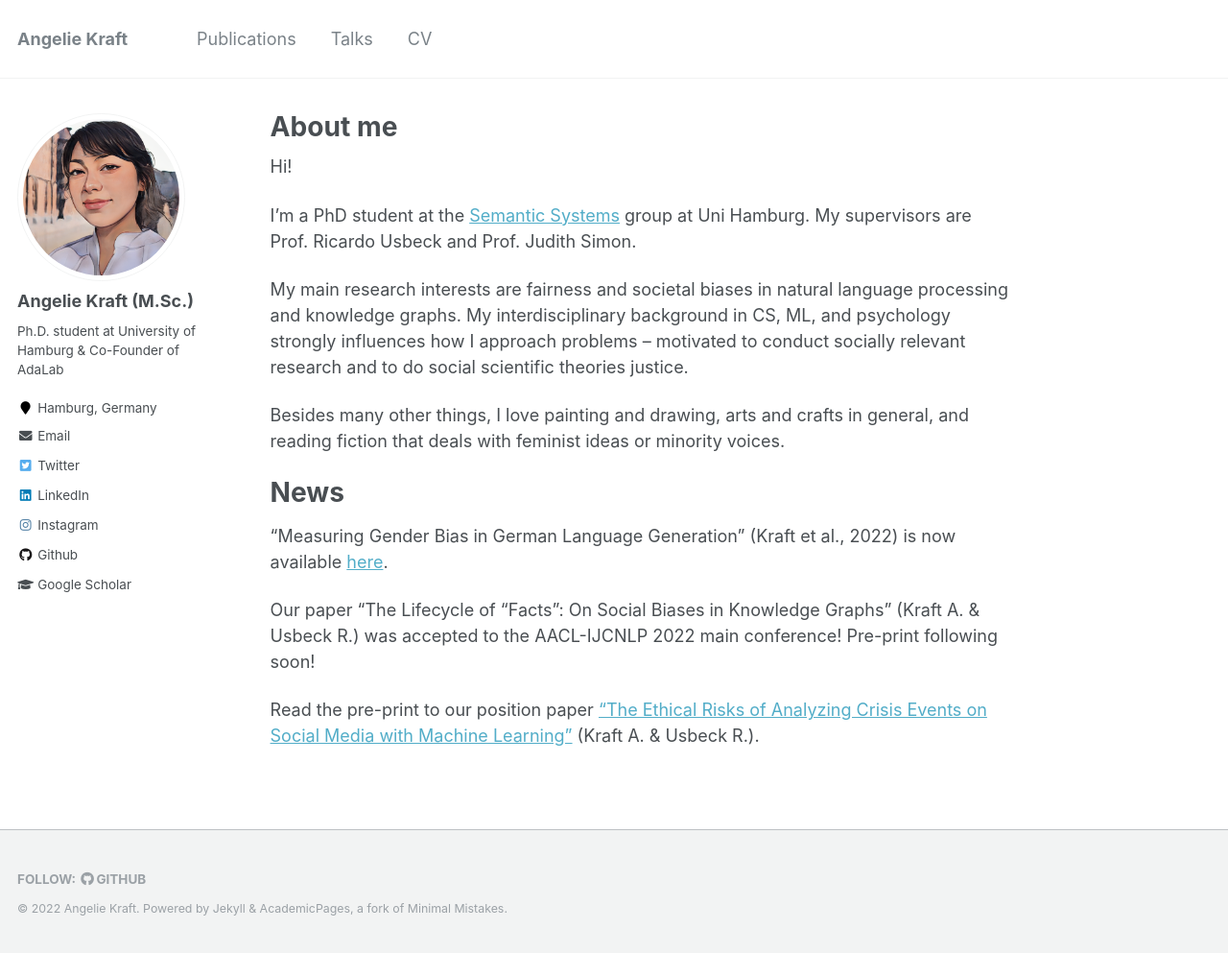
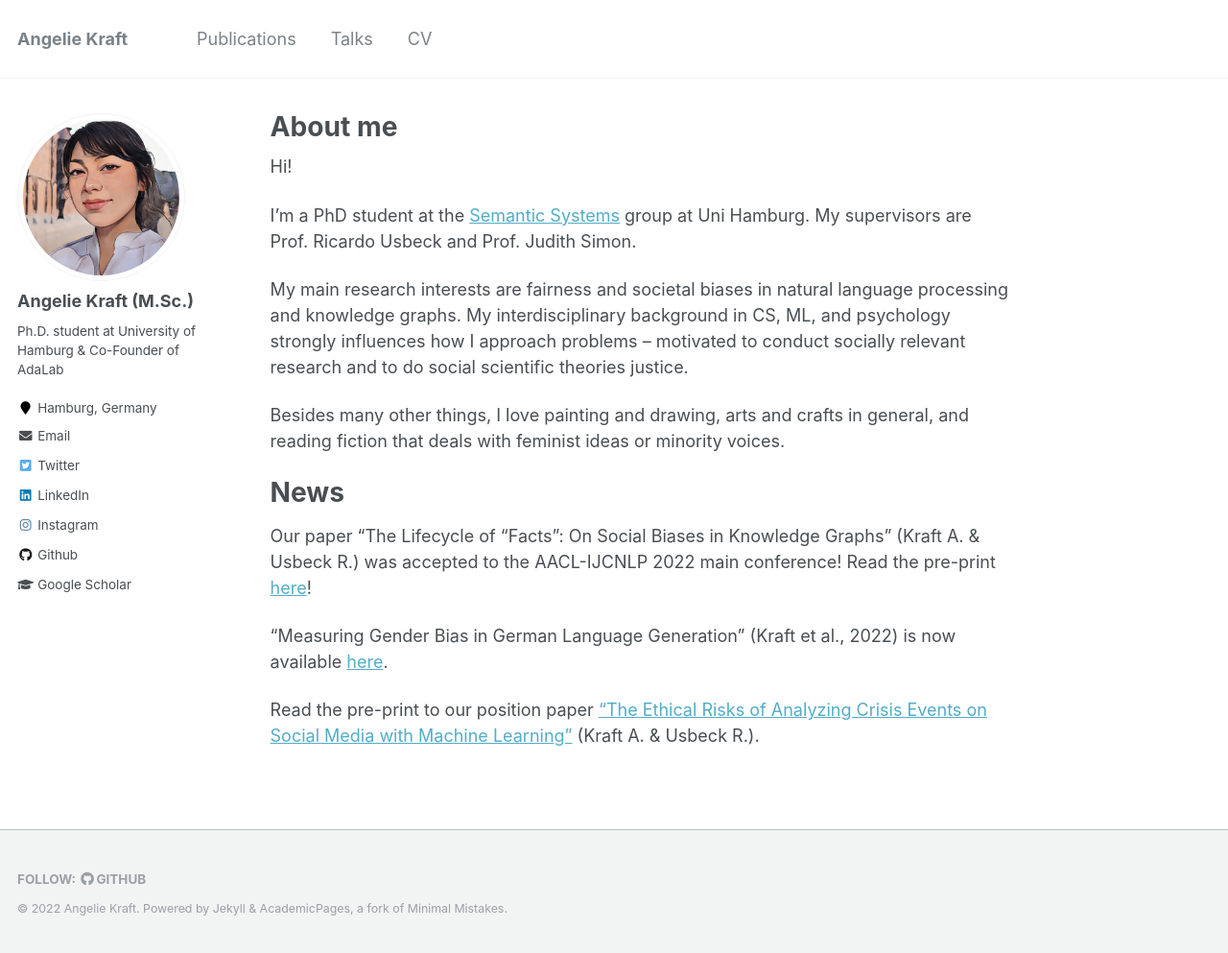
Before and after one commit to krangelie/krangelie.github.io, a Jekyll site: the page built from _pages/about.md, in a window 1280 px wide and 993 px high. Shown: the whole window at 96% size. Built offline with Jekyll 4.4.1, drawn with Linux system fonts in a browser that asks for light colours.

Commit message:
Update about.md

```diff
--- a/_pages/about.md
+++ b/_pages/about.md
@@ -17,8 +17,8 @@ Besides many other things, I love painting and drawing, arts and crafts in gener
 
 
 # News
+Our paper "The Lifecycle of "Facts": On Social Biases in Knowledge Graphs" (Kraft A. & Usbeck R.) was accepted to the AACL-IJCNLP 2022 main conference! Read the pre-print [here](http://arxiv.org/abs/2210.03353)!
+
 "Measuring Gender Bias in German Language Generation" (Kraft et al., 2022) is now available [here](https://dl.gi.de/handle/20.500.12116/39481).
 
-Our paper "The Lifecycle of "Facts": On Social Biases in Knowledge Graphs" (Kraft A. & Usbeck R.) was accepted to the AACL-IJCNLP 2022 main conference! Pre-print following soon!
-
 Read the pre-print to our position paper ["The Ethical Risks of Analyzing Crisis Events on Social Media with Machine Learning"](https://www.edit.fis.uni-hamburg.de/ws/files/21694376/CAMRDY_D2R2_ethical_risks_social_media_ML.pdf) (Kraft A. & Usbeck R.).
```
